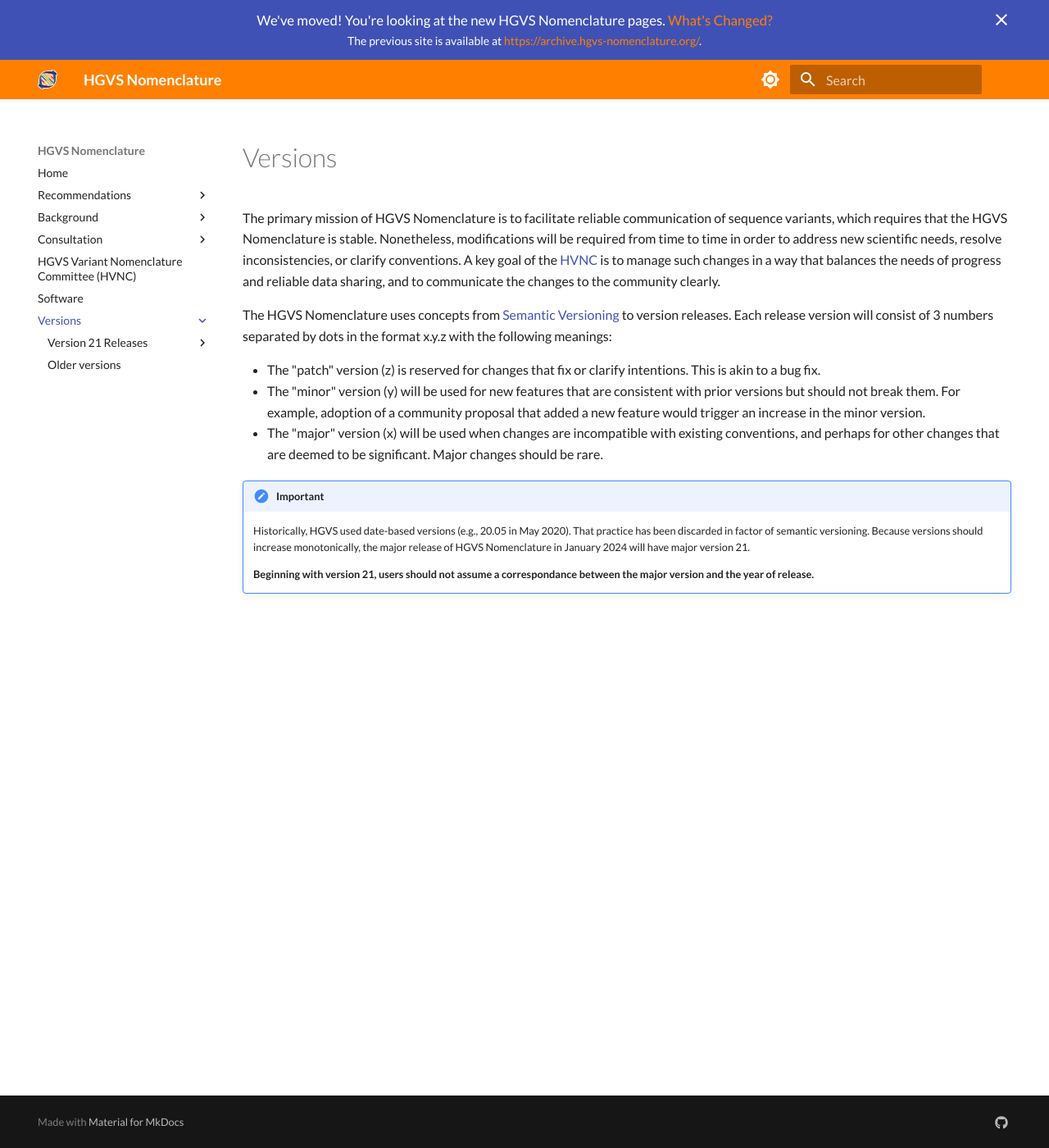
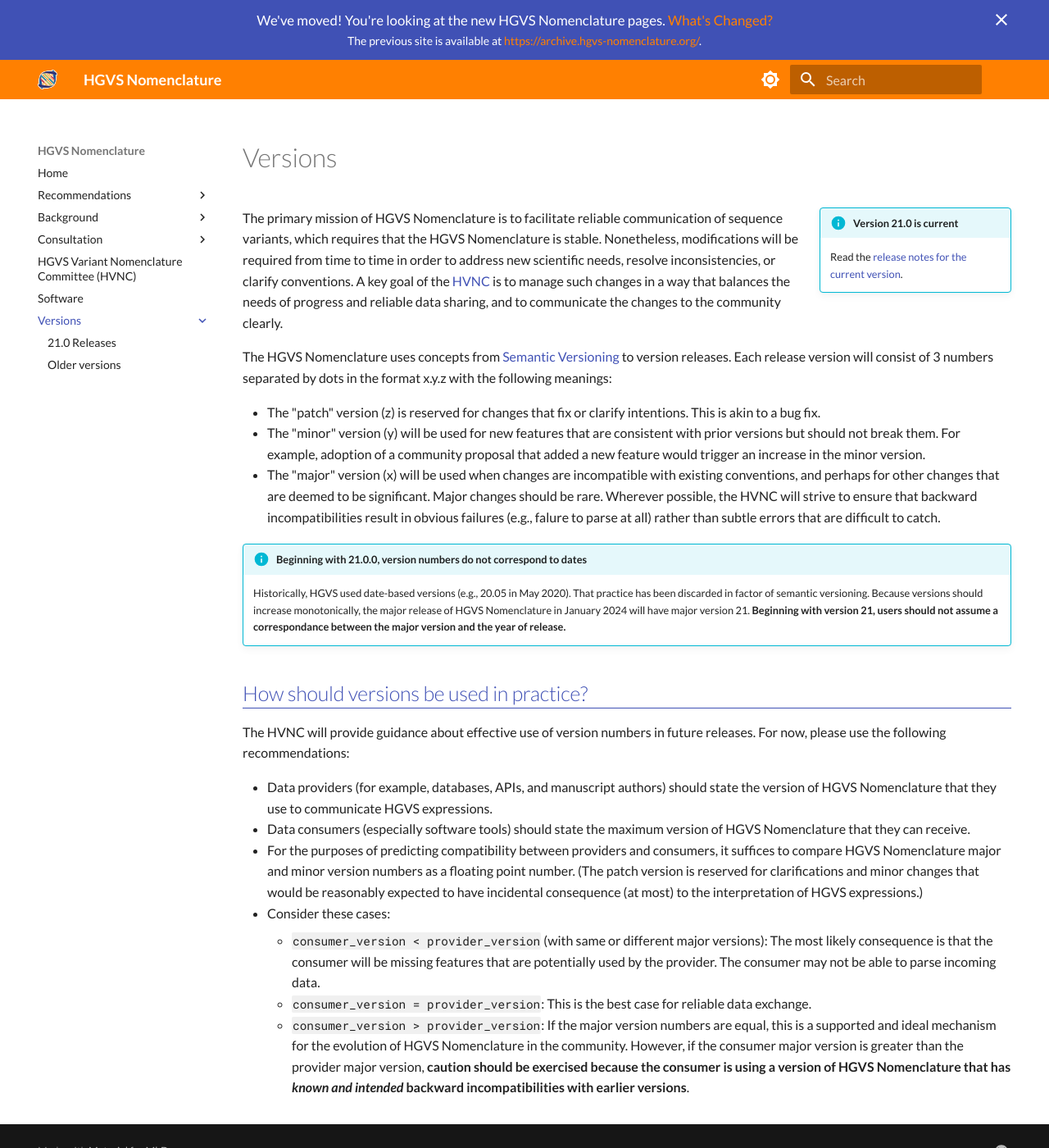
Before and after one commit to HGVSnomenclature/hgvs-nomenclature, an MkDocs documentation site: the page built from docs/versions/index.md, in a window 1280 px wide and 1400 px high. Shown: the whole window at 82% size. Built offline with MkDocs 1.6.1 and Material for MkDocs 9.7.7, drawn with Linux system fonts in a browser that asks for light colours.

Commit message:
started release notes for 21.0.0

```diff
--- a/docs/versions/index.md
+++ b/docs/versions/index.md
@@ -1,4 +1,9 @@
 # Versions
+
+!!! info inline end "Version 21.0 is current"
+
+    Read the [release notes for the current version](/versions/21.0/).
+
 
 The primary mission of HGVS Nomenclature is to facilitate reliable communication of sequence variants, which requires that the HGVS Nomenclature is stable. Nonetheless, modifications will be required from time to time in order to address new scientific needs, resolve inconsistencies, or clarify conventions.  A key goal of the [HVNC](/hvnc/) is to manage such changes in a way that balances the needs of progress and reliable data sharing, and to communicate the changes to the community clearly.
 
@@ -6,10 +11,20 @@ The HGVS Nomenclature uses concepts from [Semantic Versioning](https://semver.or
 
 - The "patch" version (z) is reserved for changes that fix or clarify intentions. This is akin to a bug fix.
 - The "minor" version (y) will be used for new features that are consistent with prior versions but should not break them.  For example, adoption of a community proposal that added a new feature would trigger an increase in the minor version.
-- The "major" version (x) will be used when changes are incompatible with existing conventions, and perhaps for other changes that are deemed to be significant. Major changes should be rare.
+- The "major" version (x) will be used when changes are incompatible with existing conventions, and perhaps for other changes that are deemed to be significant. Major changes should be rare. Wherever possible, the HVNC will strive to ensure that backward incompatibilities result in obvious failures (e.g., falure to parse at all) rather than subtle errors that are difficult to catch.
 
-!!! Important
+!!! info "Beginning with 21.0.0, version numbers do not correspond to dates"
 
-    Historically, HGVS used date-based versions (e.g., 20.05 in May 2020).  That practice has been discarded in factor of semantic versioning.  Because versions should increase monotonically, the major release of HGVS Nomenclature in January 2024 will have major version 21.
+    Historically, HGVS used date-based versions (e.g., 20.05 in May 2020).  That practice has been discarded in factor of semantic versioning.  Because versions should increase monotonically, the major release of HGVS Nomenclature in January 2024 will have major version 21. **Beginning with version 21, users should not assume a correspondance between the major version and the year of release.**
 
-    **Beginning with version 21, users should not assume a correspondance between the major version and the year of release.**
+## How should versions be used in practice?
+
+The HVNC will provide guidance about effective use of version numbers in future releases.  For now, please use the following recommendations:
+
+- Data providers (for example, databases, APIs, and manuscript authors) should state the version of HGVS Nomenclature that they use to communicate HGVS expressions.
+- Data consumers (especially software tools) should state the maximum version of HGVS Nomenclature that they can receive.
+- For the purposes of predicting compatibility between providers and consumers, it suffices to compare HGVS Nomenclature major and minor version numbers as a floating point number. (The patch version is reserved for clarifications and minor changes that would be reasonably expected to have incidental consequence (at most) to the interpretation of HGVS expressions.)
+- Consider these cases:
+      - `consumer_version < provider_version` (with same or different major versions): The most likely consequence is that the consumer will be missing features that are potentially used by the provider. The consumer may not be able to parse incoming data.
+      - `consumer_version = provider_version`: This is the best case for reliable data exchange.
+      - `consumer_version > provider_version`: If the major version numbers are equal, this is a supported and ideal mechanism for the evolution of HGVS Nomenclature in the community. However, if the consumer major version is greater than the provider major version, **caution should be exercised because the consumer is using a version of HGVS Nomenclature that has *known and intended* backward incompatibilities with earlier versions**.
--- a/overrides/main.html
+++ b/overrides/main.html
@@ -9,7 +9,7 @@
 
 <!-- Announcement bar -->
 {% block announce %}
-<span style="font-size: larger">We've moved! You're looking at the new HGVS Nomenclature pages. <a href="/versions/21">What's Changed?</a></span>
+<span style="font-size: larger">We've moved! You're looking at the new HGVS Nomenclature pages. <a href="/versions/21.0/">What's Changed?</a></span>
 <br />The previous site is available at <a
   href="https://archive.hgvs-nomenclature.org/">https://archive.hgvs-nomenclature.org/</a>.
 {% endblock %}
```
Also changed, not shown: docs/versions/21.0.md (added, +26 -0 lines), docs/versions/21/21.0.md (deleted, +0 -6 lines), docs/versions/21/index.md (deleted, +0 -18 lines), docs/versions/.pages.
